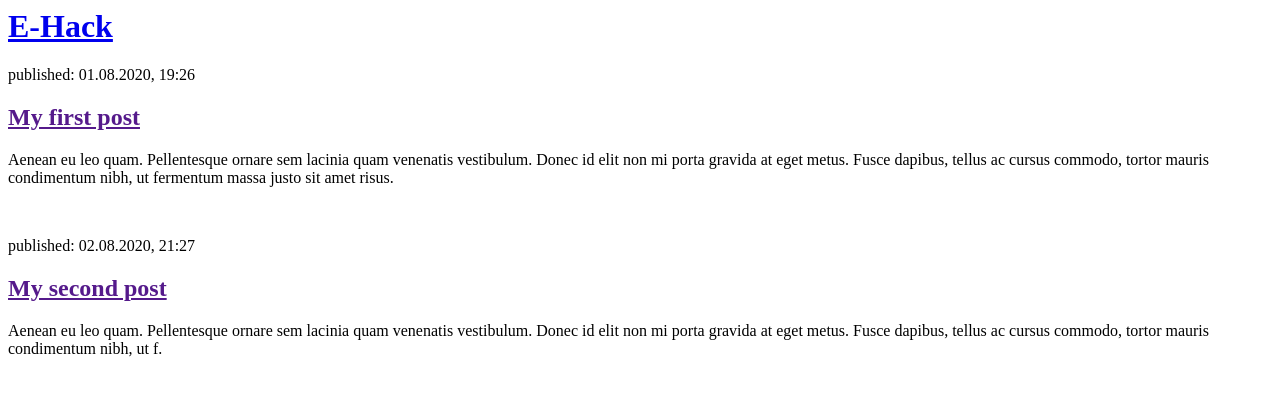
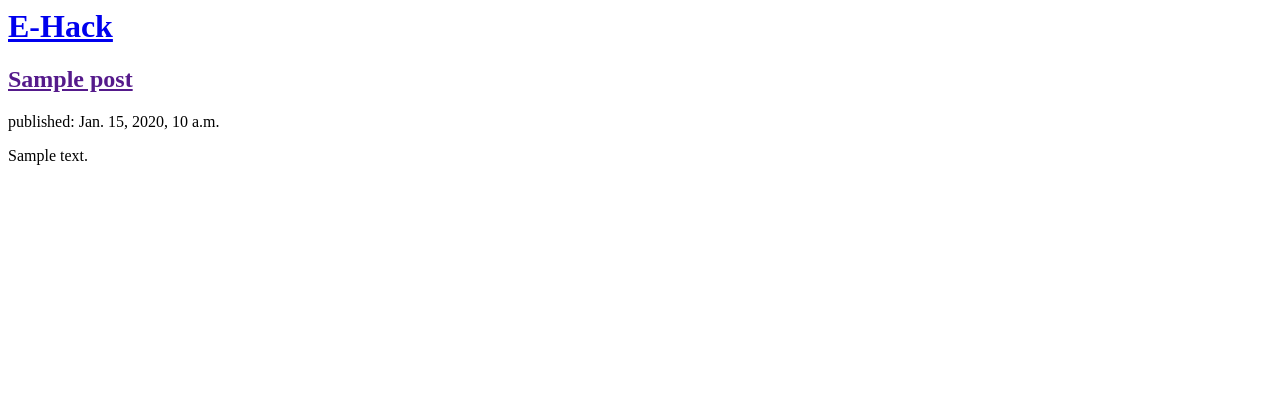
Before and after one commit to efesuner12/my-first-blog, a Django app: page / in a window 1280 px wide. Shown: the top 396 px of the page. Run offline with Django 3.2, Linux system fonts and the light colour scheme; tables that the repository leaves empty hold one stand-in row (values such as "Sample post").

Commit message:
Modified templates to display posts from database.

```diff
--- a/blog/templates/blog/post_list.html
+++ b/blog/templates/blog/post_list.html
@@ -13,26 +13,13 @@
             <h1><a href="/">E-Hack</a></h1>
         </div>
 
-        <div>
-            <p>published: 01.08.2020, 19:26</p>
-            <h2><a href="">My first post</a></h2>
-            <p>Aenean eu leo quam. Pellentesque ornare sem lacinia quam venenatis vestibulum.
-            Donec id elit non mi porta gravida at eget metus. Fusce dapibus, tellus ac cursus commodo,
-            tortor mauris condimentum nibh, ut fermentum massa justo sit amet risus.</p>
-        </div>
-
-        <br>
-
-        <div>
-            <p>published: 02.08.2020, 21:27</p>
-            <h2><a href="">My second post</a></h2>
-            <p>Aenean eu leo quam. Pellentesque ornare sem lacinia quam venenatis vestibulum.
-            Donec id elit non mi porta gravida at eget metus. Fusce dapibus, tellus ac cursus commodo,
-            tortor mauris condimentum nibh, ut f.</p>
-        </div>
-
-
-
+        {% for post in posts %}
+            <div>
+                <h2><a href="">{{ post.title }}</a></h2>
+                <p>published: {{ post.published_date }}</p>
+                <p>{{ post.text|linebreaksbr }}</p>
+            </div>
+        {% endfor %}
 
     </body>
 </html>
--- a/blog/views.py
+++ b/blog/views.py
@@ -1,6 +1,9 @@
 from django.shortcuts import render
+from django.utils import timezone
+from .models import Post
 
 # Create your views here.
 
 def post_list(request):
-    return render(request, 'blog/post_list.html', {})
+    posts = Post.objects.filter(published_date__lte=timezone.now()).order_by('-published_date')
+    return render(request, 'blog/post_list.html', {'posts': posts})
```
